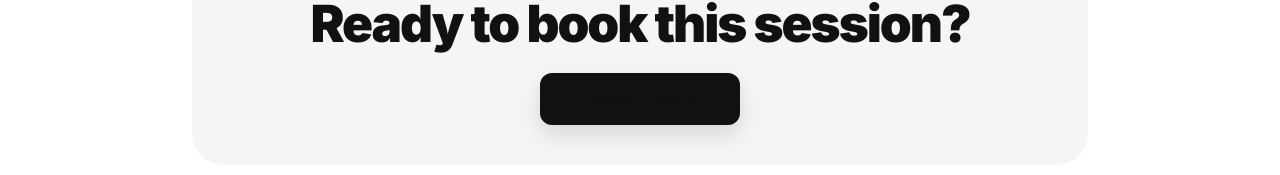
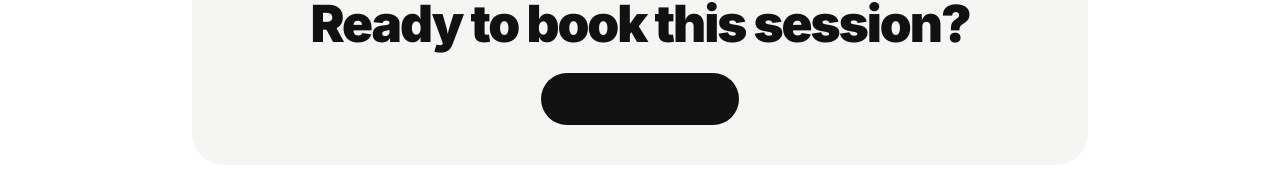
Before and after one commit to SHARV12456/Thinkform, a Next.js app in the folder thinkform/: page /services/business-brainstorm in a window 1280 px wide. Shown: the part 769-944 px from the top of the page. Built offline with nearby package versions, Linux system fonts and the light colour scheme; no server answers.

Commit message:
Revert button update

```diff
--- a/thinkform/components/ui/Button.tsx
+++ b/thinkform/components/ui/Button.tsx
@@ -16,8 +16,8 @@ interface ButtonProps {
 }
 
 const styles: Record<Variant, string> = {
-  primary: 'bg-[#111] text-white hover:bg-[#2a2a2a] active:bg-[#000] shadow-[0_10px_22px_rgba(17,17,17,0.12)] hover:shadow-[0_14px_28px_rgba(17,17,17,0.18)]',
-  secondary: 'bg-white text-[#111] border border-[#e3dfd7] hover:border-[#111] hover:bg-[#f9f9f7] active:bg-white',
+  primary: 'bg-[#111] text-white hover:bg-[#2a2a2a] active:bg-[#000] shadow-none hover:shadow-sm',
+  secondary: 'bg-white text-[#111] border border-[#ddd] hover:border-[#111] hover:bg-[#f9f9f7] active:bg-white',
   ghost: 'bg-transparent text-[#111] border border-[#111] hover:bg-[#111] hover:text-white active:bg-[#000]',
   tertiary: 'bg-transparent text-[#111] hover:text-[#555] underline-hover',
 };
@@ -33,7 +33,7 @@ export function Button({
   rel,
   disabled = false
 }: ButtonProps) {
-  const base = `inline-flex items-center justify-center gap-2 px-6 py-3.5 rounded-xl text-sm font-semibold tracking-[-0.02em] transition-premium ${styles[variant]} ${
+  const base = `inline-flex items-center justify-center gap-2 px-6 py-3 rounded-full text-sm font-semibold transition-premium ${styles[variant]} ${
     disabled ? 'opacity-50 cursor-not-allowed' : ''
   } ${className}`;
 
```
